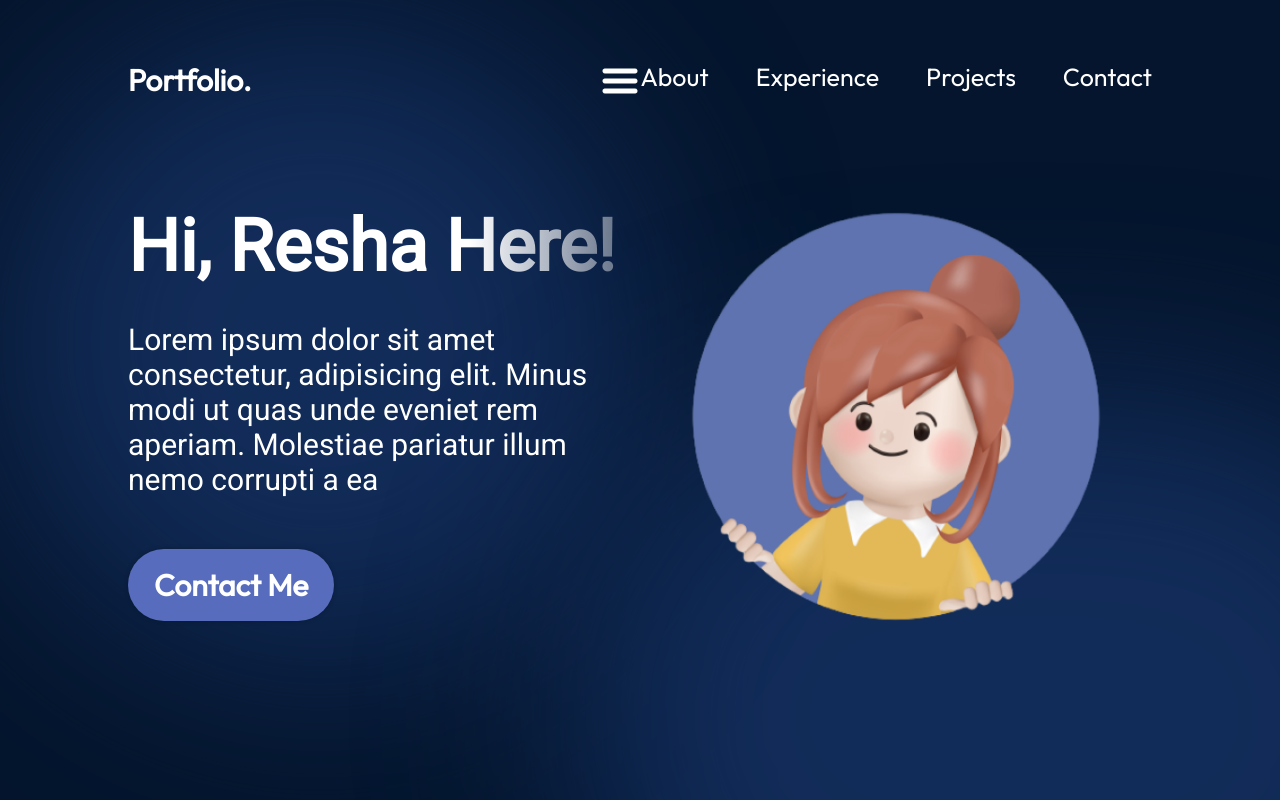
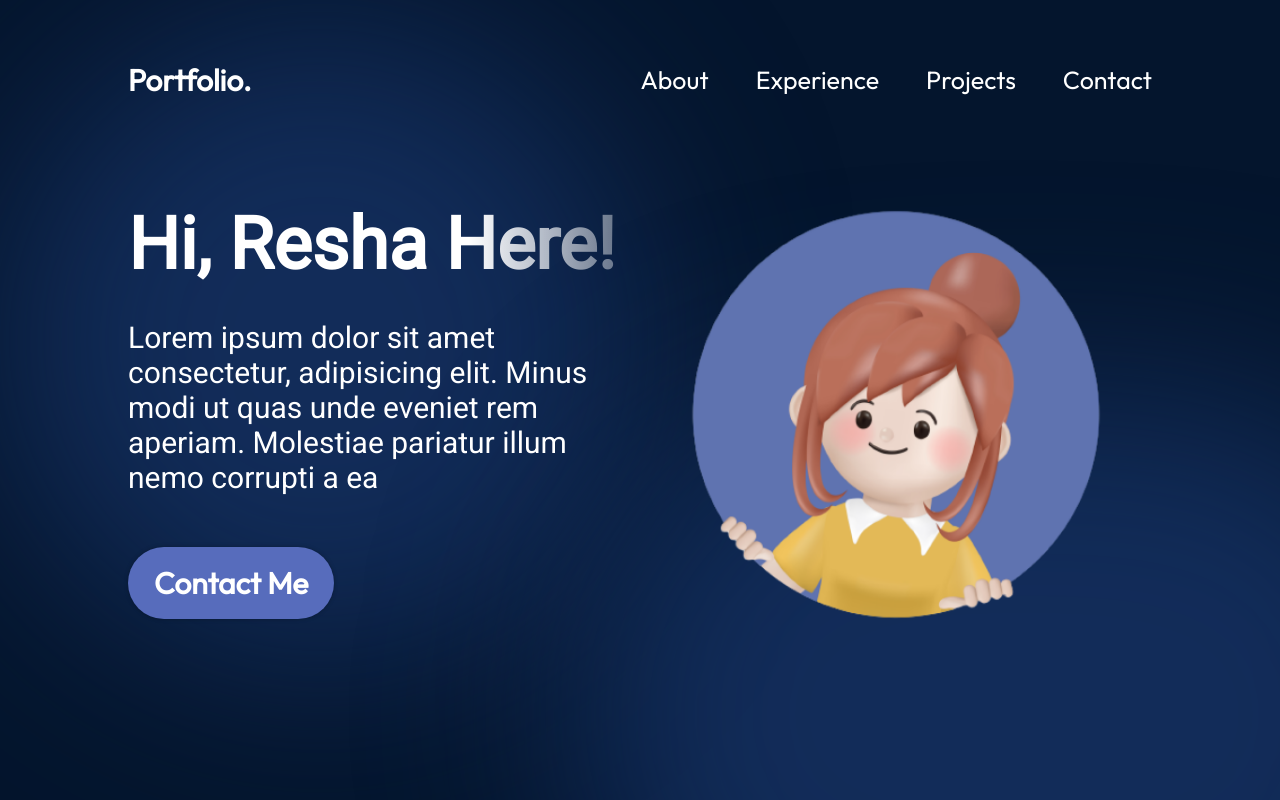
Before and after one commit to re-sha/portfolio, a React (Vite) app in the folder react-portfolio/: page / in a window 1280 px wide. Shown: the top 800 px of the page. Built offline with nearby package versions, Linux system fonts and the light colour scheme.

Commit message:
add styling for menu button

```diff
--- a/react-portfolio/src/components/Navbar/Navbar.module.css
+++ b/react-portfolio/src/components/Navbar/Navbar.module.css
@@ -4,7 +4,7 @@
     position: relative;
     display: flex;
     justify-content: space-between;
-    align-content: center;
+    align-items: center;
     padding-top: 61px;
     z-index: 2;
     margin: 0 10%;
@@ -16,6 +16,10 @@
     text-decoration: none;
     color: var(--color-text);
 }
+
+.menuBtn {
+    display: none;
+  }
 
 .menu {
     display: flex;
@@ -74,5 +78,4 @@
         display: flex;
         z-index: 1;
     }
-
 }
```
